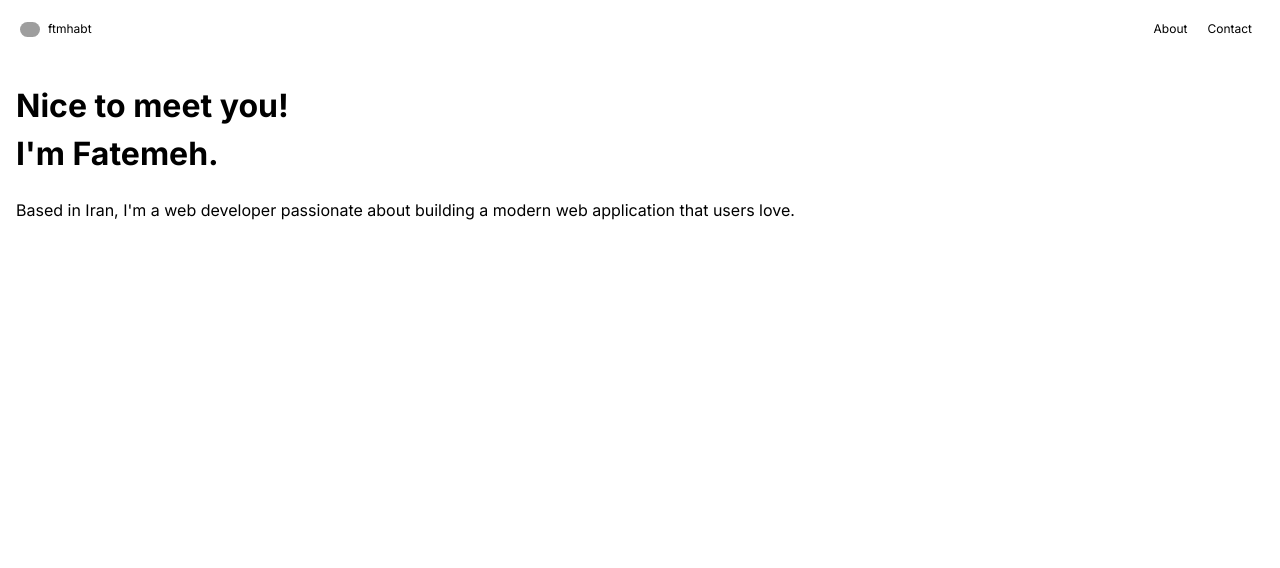
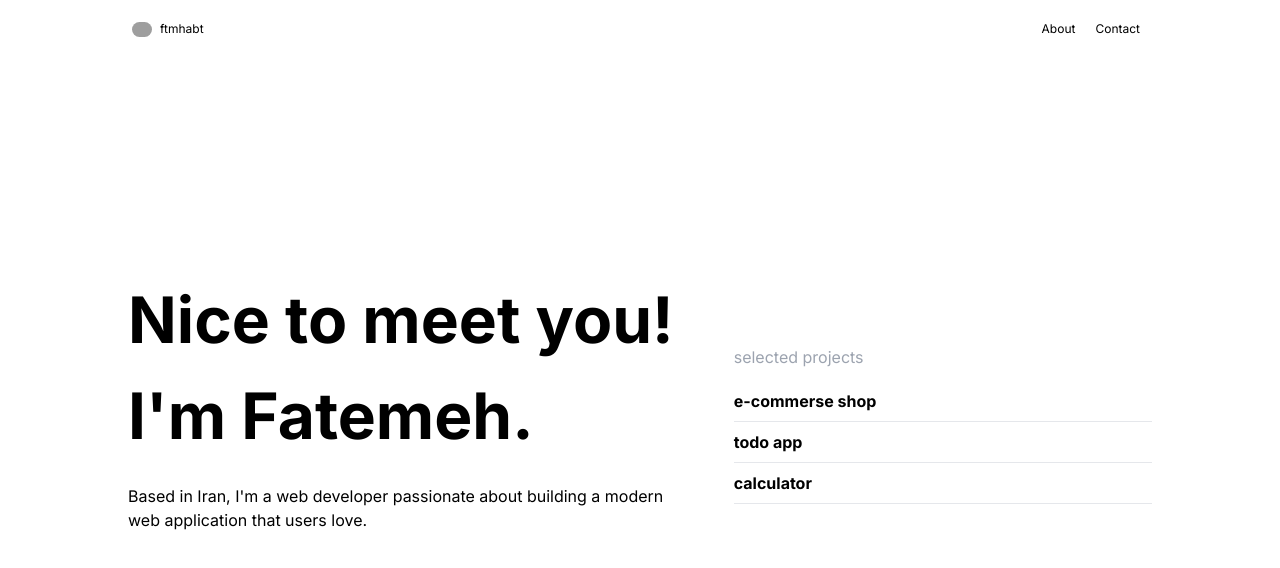
Before and after one commit to ftmhabt/portfolio, a Next.js app: page / in a window 1280 px wide. Shown: the top 568 px of the page. Built offline with nearby package versions, Linux system fonts and the light colour scheme; grey boxes are pictures that could not be loaded.

Commit message:
Add home page layout and style

```diff
--- a/src/app/_components/hero.tsx
+++ b/src/app/_components/hero.tsx
@@ -1,8 +1,8 @@
 export default function Hero() {
   return (
-    <div className="flex flex-col py-10">
-      <div className="font-bold text-[2rem]">Nice to meet you!</div>
-      <div className="font-bold text-[2rem]">I&apos;m Fatemeh.</div>
+    <div className="flex flex-col py-10 sm:flex-1">
+      <div className="font-bold sm:text-[4rem] text-[2rem]">Nice to meet you!</div>
+      <div className="font-bold sm:text-[4rem] text-[2rem]">I&apos;m Fatemeh.</div>
       <div className="pt-5">
       Based in Iran, I&apos;m a web developer passionate about building a modern web application that users love.
       </div>
--- /dev/null
+++ b/src/app/_components/works-list.tsx
@@ -0,0 +1,15 @@
+export default function WorksList() {
+  return (
+    <div className="sm:flex-[.75] sm:pt-[2rem]">
+      <div className="text-gray-400 py-5">selected projects</div>
+      <ul className="flex flex-col justify-center *:pb-2 font-bold">
+        <li>e-commerse shop</li>
+        <hr />
+        <li>todo app</li>
+        <hr />
+        <li>calculator</li>
+        <hr />
+      </ul>
+    </div>
+  );
+}
--- a/src/app/layout.tsx
+++ b/src/app/layout.tsx
@@ -17,7 +17,7 @@ export default function RootLayout({
 }>) {
   return (
     <html lang="en">
-      <body className={inter.className}>
+      <body className={`${inter.className} max-w-[1024px] lg:mx-auto mx-[2rem] h-[90vh]`}>
         <Header/>
         {children}
         </body>
--- a/src/app/page.tsx
+++ b/src/app/page.tsx
@@ -1,6 +1,9 @@
 import Hero from "./_components/hero";
+import WorksList from "./_components/works-list";
+
 export default function Home() {
-  return <main>
+  return <div className="flex flex-col sm:flex-row sm:gap-[3rem] h-full sm:items-center justify-evenly">
     <Hero/>
-  </main>;
+    <WorksList/>
+  </div>;
 }
```
